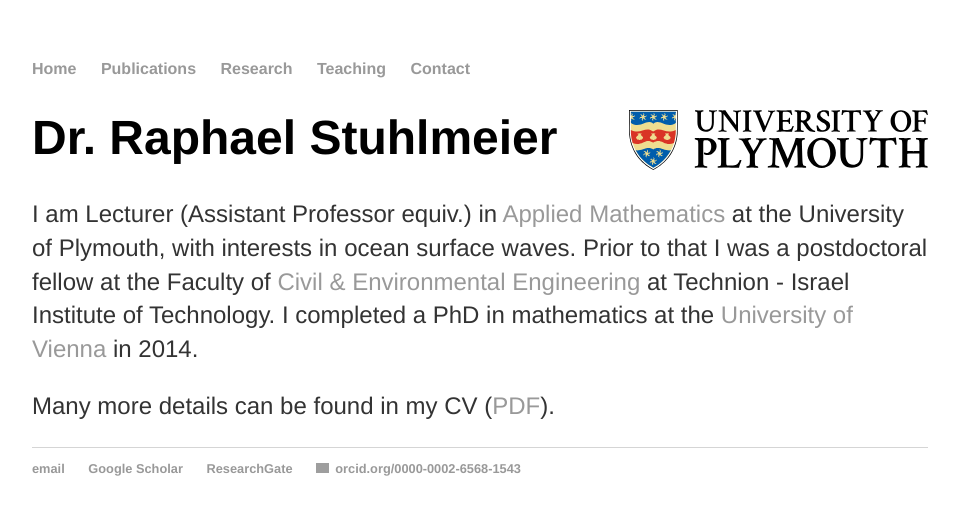
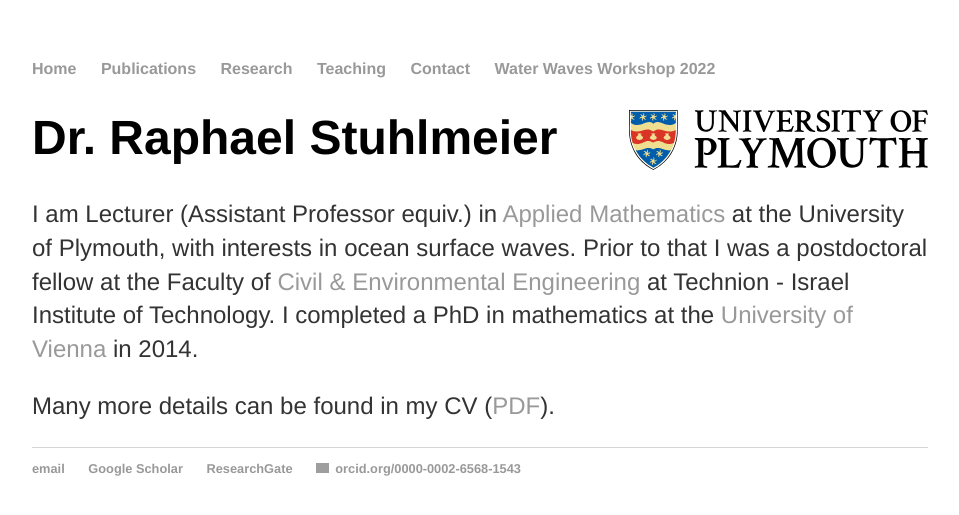
Before and after one commit to rstuhlmeier/rstuhlmeier.github.io, a Jekyll site: the page built from index.html, in a window 1280 px wide. Shown: the top 515 px of the page, without its empty margins (160-1119 px from the left). Built offline with Jekyll 4.4.1, drawn with Linux system fonts in a browser that asks for light colours; grey boxes are pictures that could not be loaded.

Commit message:
Update default.html

```diff
--- a/_layouts/default.html
+++ b/_layouts/default.html
@@ -17,6 +17,7 @@
 				<li><a href="/research">Research</a></li>
 				<li><a href="/teaching">Teaching</a></li>
 				<li><a href="/contact">Contact</a></li>
+				<li><a href="/conferences/workshop2.html">Water Waves Workshop 2022</a></li>
 	    		</ul>
 			</nav>
 			<div class="container">
```
